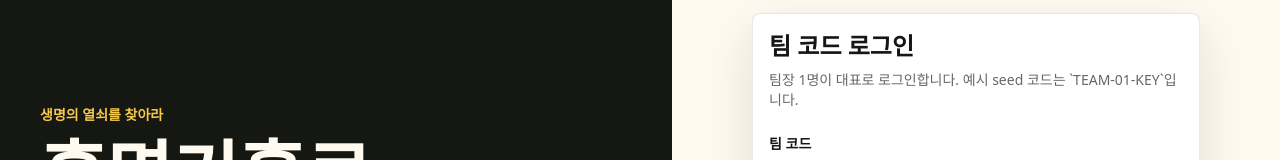
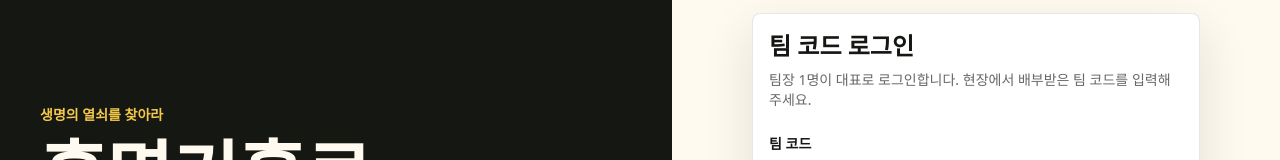
Before and after one commit to hajun13/newstart-festival-webapp, a Next.js app: page /login in a window 1280 px wide. Shown: the part 175-335 px from the top of the page. Built offline with nearby package versions, Linux system fonts and the light colour scheme.

Commit message:
Remove demo team code from production login

```diff
--- a/src/app/login/page.tsx
+++ b/src/app/login/page.tsx
@@ -10,12 +10,13 @@ import { useState } from "react";
 
 export default function LoginPage() {
   const router = useRouter();
-  const [code, setCode] = useState("TEAM-01-KEY");
+  const isRemoteMode = usesRemoteState();
+  const [code, setCode] = useState(isRemoteMode ? "" : "TEAM-01-KEY");
   const [message, setMessage] = useState("");
 
   async function submit(event: React.FormEvent<HTMLFormElement>) {
     event.preventDefault();
-    if (usesRemoteState()) {
+    if (isRemoteMode) {
       const response = await fetch("/api/login", {
         method: "POST",
         headers: { "Content-Type": "application/json" },
@@ -70,7 +71,7 @@ export default function LoginPage() {
           <div className="mb-6">
             <h2 className="text-2xl font-black">팀 코드 로그인</h2>
             <p className="mt-2 text-sm text-ink/65">
-              팀장 1명이 대표로 로그인합니다. 예시 seed 코드는 `TEAM-01-KEY`입니다.
+              팀장 1명이 대표로 로그인합니다. 현장에서 배부받은 팀 코드를 입력해 주세요.
             </p>
           </div>
           <form className="space-y-4" onSubmit={submit}>
@@ -88,6 +89,7 @@ export default function LoginPage() {
               로그인 <ArrowRight size={18} />
             </Button>
           </form>
+          {!isRemoteMode ? (
             <Button
               type="button"
               variant="quiet"
@@ -99,6 +101,7 @@ export default function LoginPage() {
             >
               <RotateCcw size={16} /> 로컬 테스트 데이터 초기화
             </Button>
+          ) : null}
           <div className="mt-6 rounded-md border border-ink/10 bg-citrus/20 p-3 text-xs leading-5">
             운영 모드에서는 Supabase seed에 생성된 팀 코드를 사용합니다. 이메일/문자 인증은 사용하지 않습니다.
           </div>
```
Lines whose indentation alone changed are shown as unchanged.
